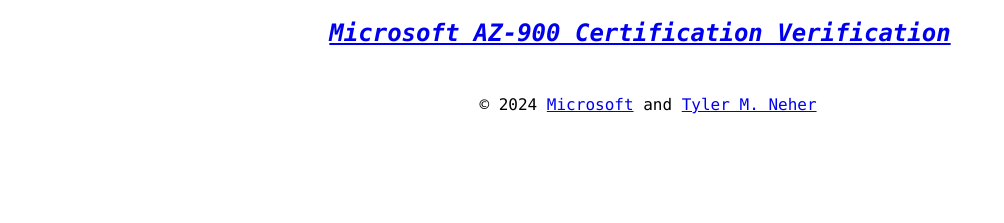
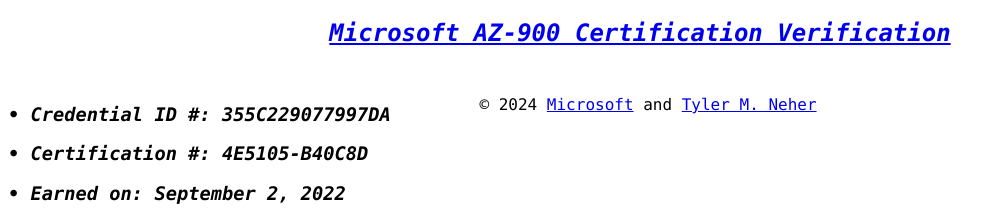
Before and after one commit to tylermneher/az-900.tylermneher.me, a plain HTML site: page index.html in a window 1280 px wide. Shown: the part 670-893 px from the top of the page, without its empty margins (0-1004 px from the left). Before the commit the page ends 800 px from the top, so only its background shows below. Drawn offline with Linux system fonts and the light colour scheme.

Commit message:
added info to page

```diff
--- a/index.html
+++ b/index.html
@@ -38,6 +38,12 @@
         AZ-900 Certification Verification</a></h2>
   </div>
 
+  </br>
+  <h3>• Credential ID #: 355C229077997DA</h3>
+  <h3>• Certification #: 4E5105-B40C8D</h3>
+  <h3>• Earned on: September 2, 2022</h3>
+
+
 
 
 </body>
--- a/stylesheet.css
+++ b/stylesheet.css
@@ -10,12 +10,12 @@
   text-align: center;
 }
 
-.apple-wallet {
-  display: block;
-  margin-left: auto;
-  margin-right: auto;
-  max-width: 100%;
-  height: auto;
+
+
+h3 {
+  font-family: "Lucida Console", Courier, monospace;
+  font-style: oblique;
+  text-align: start;
 }
 
 .tylermneher {
```
